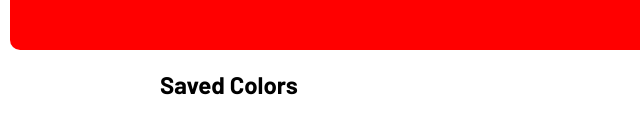
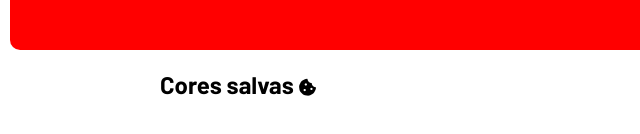
Before and after one commit to N1kkoin/cores, a plain HTML site: page index.html in a window 1280 px wide. Shown: the part 628-762 px from the top of the page, 0-640 px from the left. Drawn offline with Linux system fonts and the light colour scheme.

Commit message:
Update index.html

```diff
--- a/index.html
+++ b/index.html
@@ -57,7 +57,7 @@
     </div>
     <!-- Lista de cores salvas -->
     <div class="saved-colors">
-        <h2>Saved Colors</h2>
+        <h2>Cores salvas <i style="font-size:large;" class="fa-solid fa-cookie-bite"></i></h2>
         <div id="saved-colors"></div>
     </div>
     </div>
```
